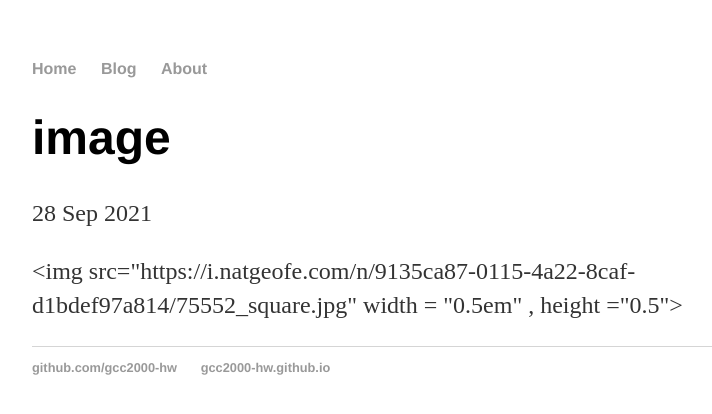
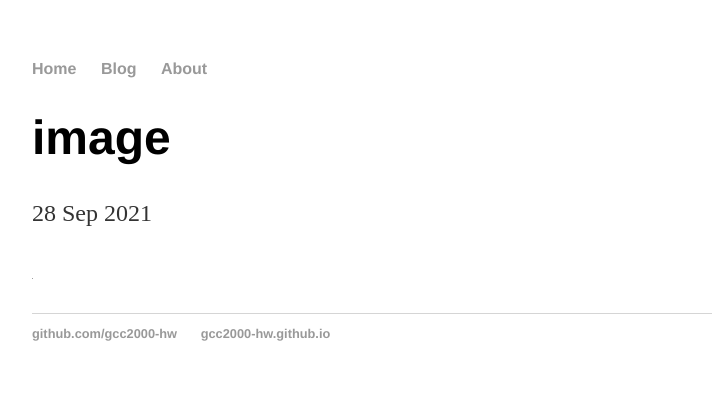
Before and after one commit to gcc2000-hw/gcc2000-hw.github.io, a Jekyll site: the page built from _posts/2021-09-28-image-post.md, in a window 1280 px wide. Shown: the top 414 px of the page, without its empty margins (160-872 px from the left). Built offline with Jekyll 4.4.1, drawn with Linux system fonts in a browser that asks for light colours; grey boxes are pictures that could not be loaded.

Commit message:
Update 2021-09-28-image-post.md

```diff
--- a/_posts/2021-09-28-image-post.md
+++ b/_posts/2021-09-28-image-post.md
@@ -6,5 +6,5 @@ date: 2021-09-28
 
 
 <p>
-  <img src="https://i.natgeofe.com/n/9135ca87-0115-4a22-8caf-d1bdef97a814/75552_square.jpg" width = "0.5em" , height ="0.5">
+  <img src="https://i.natgeofe.com/n/9135ca87-0115-4a22-8caf-d1bdef97a814/75552_square.jpg" width = "0.5em"  height ="0.5">
        </p>
```
